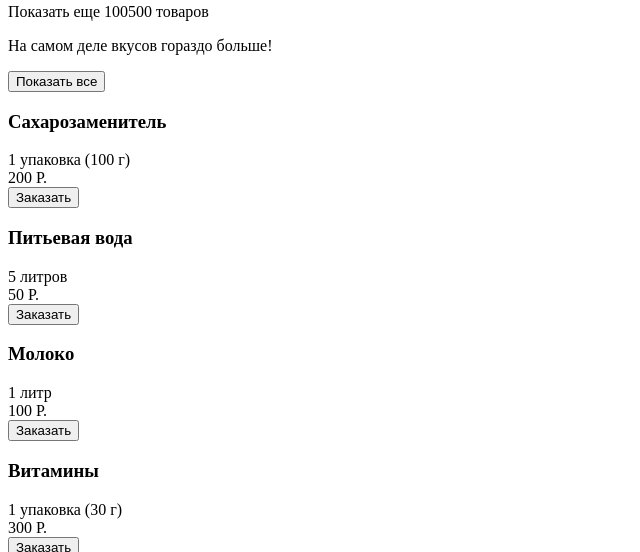
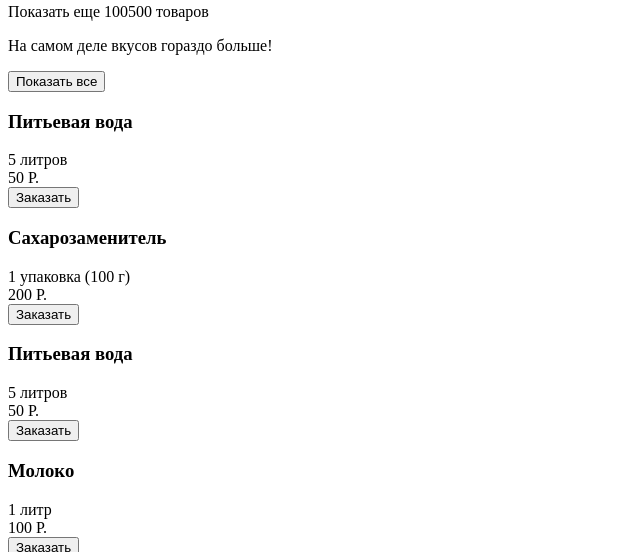
Before and after one commit to igorigor202/784191-cat-energy-19, a website: page source/catalog.html in a window 1280 px wide. Shown: the part 2790-3342 px from the top of the page, without its empty margins (0-640 px from the left). Drawn offline with Linux system fonts and the light colour scheme.

Commit message:
2 часть второго дз испраленная

```diff
--- a/source/catalog.html
+++ b/source/catalog.html
@@ -168,60 +168,56 @@
       <button class="show-more__button">Показать все</button>
     </section>
 
-    <section class="additional-items_main-block">
+    <section class="additional-items">
 
-      <div class="additional-items">
-        <div class="additional-items__block">
-          <h3 class="additional-items__title">Сахарозаменитель</h3>
-          <div class="additional-items__title-descrtiption">
-            <div class="additional-items__structure">
-              <div class="additional-items__structure-text">1 упаковка (100 г)</div>
-              <div class="additional-items__structure-text">200 Р.</div>
-            </div>
+      <div class="additional-item">
+        <h3 class="additional-item__title">Питьевая вода</h3>
+        <div class="additional-item__descrtiption">
+          <div class="additional-item__descrtiption-text">5 литров</div>
+          <div class="additional-item__descrtiption-text">50 Р.</div>
         </div>
         <button class="catalog-nutrition__order">Заказать</button>
-        </div>
-      </div>
-
-      <div class="additional-items">
-        <div class="additional-items__block">
-          <h3 class="additional-items__title">Питьевая вода</h3>
-          <div class="additional-items__title-descrtiption">
-            <div class="additional-items__structure">
-              <div class="additional-items__structure-text">5 литров</div>
-              <div class="additional-items__structure-text">50 Р.</div>
-            </div>
-          </div>
-          <button class="catalog-nutrition__order">Заказать</button>
-        </div>
-      </div>
-
-      <div class="additional-items">
-        <div class="additional-items__block">
-          <h3 class="additional-items__title">Молоко</h3>
-          <div class="additional-items__title-descrtiption">
-            <div class="additional-items__structure">
-              <div class="additional-items__structure-text">1 литр</div>
-              <div class="additional-items__structure-text">100 Р.</div>
-            </div>
-          </div>
-          <button class="catalog-nutrition__order">Заказать</button>
-        </div>
       </div>
 
 
       <div class="additional-items">
-        <div class="additional-items__block">
+        <h3 class="additional-items__title">Сахарозаменитель</h3>
+        <div class="additional-items__title-descrtiption">
+          <div class="additional-items__structure-text">1 упаковка (100 г)</div>
+          <div class="additional-items__structure-text">200 Р.</div>
+        </div>
+        <button class="catalog-nutrition__order">Заказать</button>
+      </div>
+
+
+      <div class="additional-items">
+        <h3 class="additional-items__title">Питьевая вода</h3>
+        <div class="additional-items__title-descrtiption">
+          <div class="additional-items__structure-text">5 литров</div>
+          <div class="additional-items__structure-text">50 Р.</div>
+        </div>
+        <button class="catalog-nutrition__order">Заказать</button>
+      </div>
+
+      <div class="additional-items">
+        <h3 class="additional-items__title">Молоко</h3>
+        <div class="additional-items__title-descrtiption">
+          <div class="additional-items__structure-text">1 литр</div>
+          <div class="additional-items__structure-text">100 Р.</div>
+        </div>
+        <button class="catalog-nutrition__order">Заказать</button>
+      </div>
+
+
+      <div class="additional-items">
         <h3 class="additional-items__title">Витамины</h3>
         <div class="additional-items__title-descrtiption">
-            <div class="additional-items__structure">
           <div class="additional-items__structure-text">1 упаковка (30 г)</div>
           <div class="additional-items__structure-text">300 Р.</div>
         </div>
-          </div>
         <button class="catalog-nutrition__order">Заказать</button>
       </div>
-      </div>
+
     </section>
 
 
@@ -240,7 +236,7 @@
         <div class="contacts-information__adress">ул. Большая Конюшенная, д. 19/8 Санкт-Петербург</div>
       </div>
       <div class="contacts-map__map">
-        <img src="https://via.placeholder.com/150x150" class="nutrition-description__social-logo" width="" height="" alt="Карта где находится офис">
+        <img src="https://via.placeholder.com/150x150" class="contacts-map__map-photo" width="" height="" alt="Карта где находится офис">
       </div>
     </section>
 
```
Also changed, not shown: source/form.html (+13 -13 lines), source/index.html (+1 -1 lines). Lines whose indentation alone changed are shown as unchanged.
